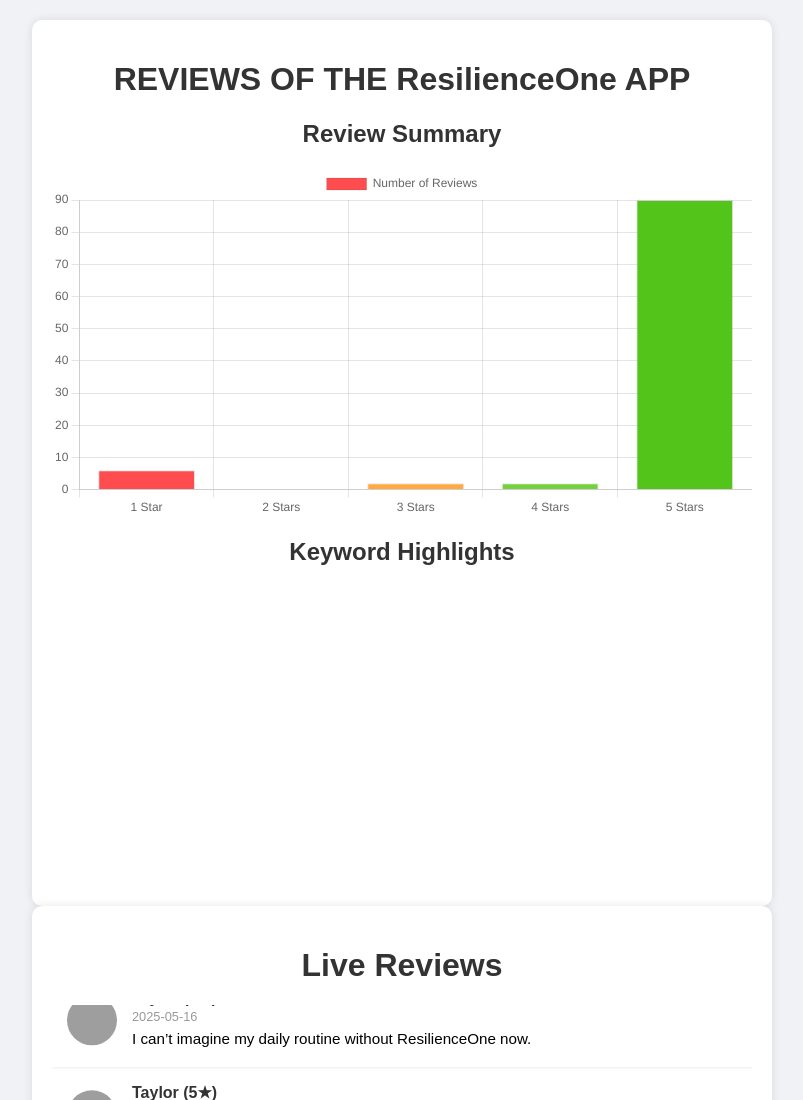
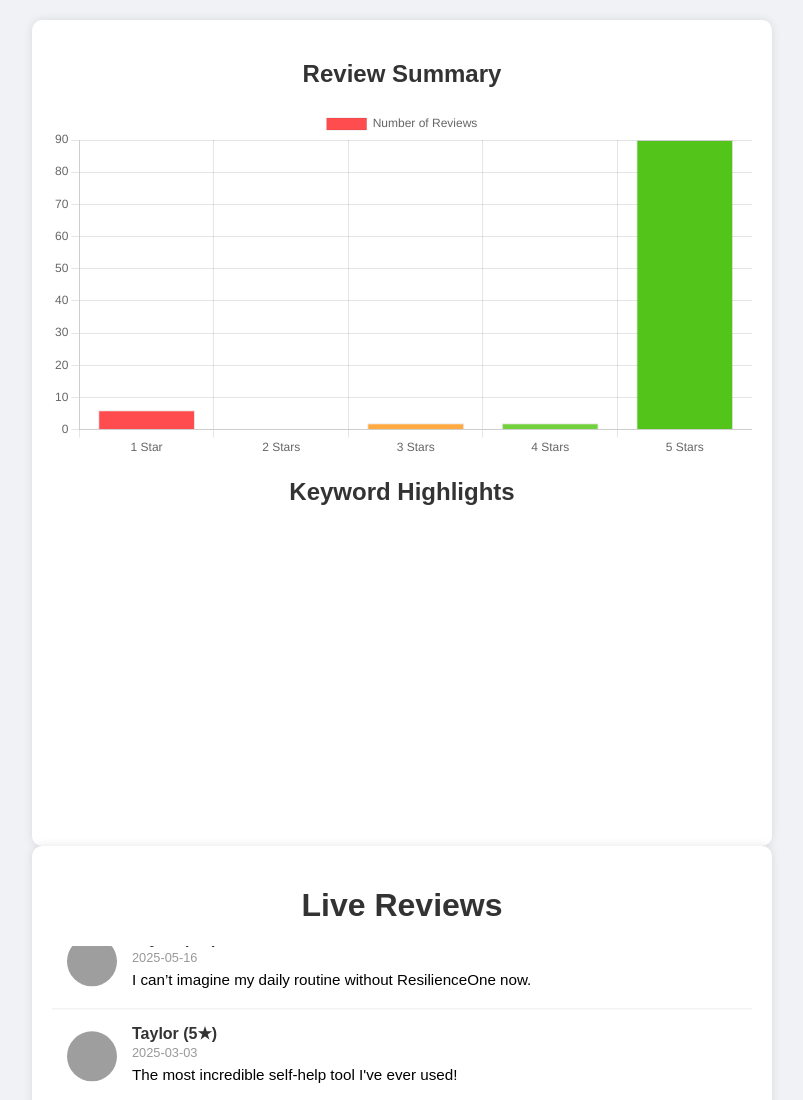
Before and after one commit to asilva777/resilienceone-reviews, a plain HTML site: page index.html in a window 1280 px wide. Shown: the top 1100 px of the page, without its empty margins (238-1041 px from the left). Drawn offline with nearby package versions, Linux system fonts and the light colour scheme; grey boxes are pictures that could not be loaded; a script that the page names is missing.

Commit message:
Update index.html
Signed-off-by: ASilva Innovations <106929764+asilva777@users.noreply.github.com>

```diff
--- a/index.html
+++ b/index.html
@@ -76,7 +76,6 @@
 </head>
 <body>
     <div class="dashboard">
-    <h1>REVIEWS OF THE ResilienceOne APP</h2>
         <h2>Review Summary</h2>
         <canvas id="ratingChart" width="400" height="200"></canvas>
         <h2>Keyword Highlights</h2>
```
